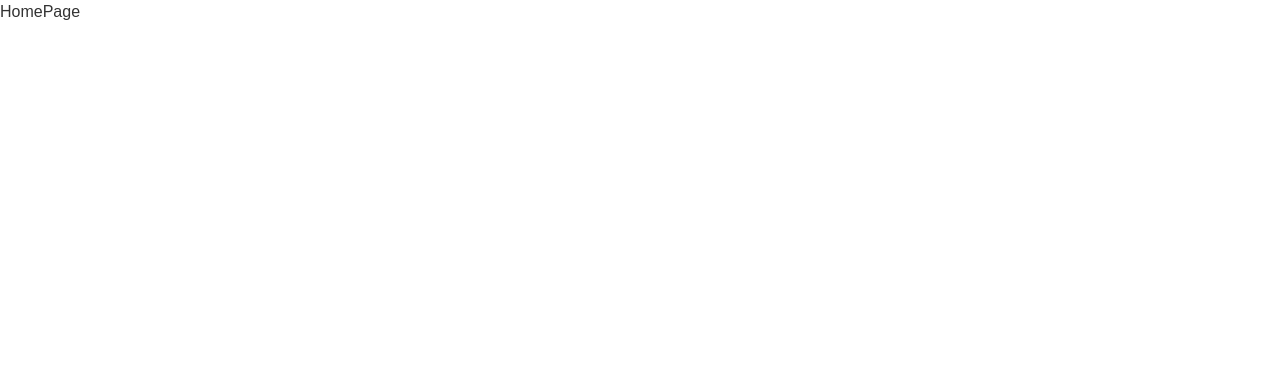
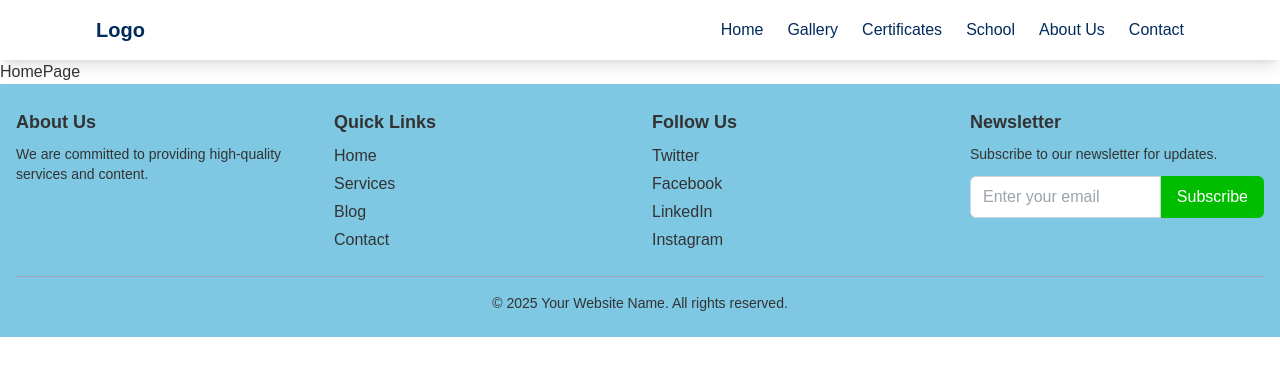
Before and after one commit to sonelAshutosh/drAmbedkarAbhibhavakSamiti, a Next.js app: page /client/home in a window 1280 px wide. Shown: the top 376 px of the page. Built offline with nearby package versions, Linux system fonts and the light colour scheme.

Commit message:
Added the Client navbar and footer components

```diff
--- a/src/app/admin/users/page.js
+++ b/src/app/admin/users/page.js
@@ -84,8 +84,8 @@ function UsersPage() {
 
   return (
     <div className="py-4 px-4 lg:px-24">
-      <div className="flex justify-between">
-        <div>Users</div>
+      <div className="flex justify-between py-2">
+        <div className="text-lg tracking-wider font-semibold">Users</div>
         <div>
           <Sheet>
             <SheetTrigger>
@@ -148,14 +148,14 @@ function UsersPage() {
       <div>
         <Table>
           <TableCaption>Create or Modify User access</TableCaption>
-          <TableHeader>
+          <TableHeader className="border-2">
             <TableRow>
               <TableHead>Name</TableHead>
               <TableHead>Email</TableHead>
               <TableHead>Actions</TableHead>
             </TableRow>
           </TableHeader>
-          <TableBody>
+          <TableBody className="border-2">
             {users?.map((user) => (
               <TableRow key={user.email}>
                 <TableCell className="font-medium">{user.name}</TableCell>
--- /dev/null
+++ b/src/app/client/Footer.js
@@ -0,0 +1,99 @@
+import React from 'react'
+import Link from 'next/link'
+import { Button } from '@/components/ui/button'
+
+const Footer = () => {
+  // Footer Links Data
+  const quickLinks = [
+    { name: 'Home', href: '/client/home' },
+    { name: 'Services', href: '/client/services' },
+    { name: 'Blog', href: '/client/blog' },
+    { name: 'Contact', href: '/client/contact' },
+  ]
+
+  const socialLinks = [
+    { name: 'Twitter', href: 'https://twitter.com' },
+    { name: 'Facebook', href: 'https://facebook.com' },
+    { name: 'LinkedIn', href: 'https://linkedin.com' },
+    { name: 'Instagram', href: 'https://instagram.com' },
+  ]
+
+  return (
+    <footer className="bg-secondary-base dark:bg-secondary-dark text-primary-dark dark:text-primary-base py-6">
+      <div className="container mx-auto px-4">
+        <div className="grid grid-cols-1 sm:grid-cols-2 md:grid-cols-4 gap-6">
+          {/* Column 1 */}
+          <div>
+            <h3 className="text-lg font-semibold">About Us</h3>
+            <p className="text-sm mt-2">
+              We are committed to providing high-quality services and content.
+            </p>
+          </div>
+
+          {/* Column 2 - Quick Links */}
+          <div>
+            <h3 className="text-lg font-semibold">Quick Links</h3>
+            <ul className="mt-2 space-y-1">
+              {quickLinks.map((link, index) => (
+                <li key={index}>
+                  <Link
+                    href={link.href}
+                    className="hover:text-secondary-dark dark:hover:text-accent-base"
+                  >
+                    {link.name}
+                  </Link>
+                </li>
+              ))}
+            </ul>
+          </div>
+
+          {/* Column 3 - Social Links */}
+          <div>
+            <h3 className="text-lg font-semibold">Follow Us</h3>
+            <ul className="mt-2 space-y-1">
+              {socialLinks.map((link, index) => (
+                <li key={index}>
+                  <Link
+                    href={link.href}
+                    target="_blank"
+                    rel="noopener noreferrer"
+                    className="
+                    hover:text-secondary-dark dark:hover:text-accent-base"
+                  >
+                    {link.name}
+                  </Link>
+                </li>
+              ))}
+            </ul>
+          </div>
+
+          {/* Column 4 - Newsletter */}
+          <div>
+            <h3 className="text-lg font-semibold">Newsletter</h3>
+            <p className="text-sm mt-2">
+              Subscribe to our newsletter for updates.
+            </p>
+            <form className="mt-3 flex">
+              <input
+                type="email"
+                placeholder="Enter your email"
+                className="w-full px-3 py-2 rounded-l-md border border-gray-300 focus:outline-none text-secondary-dark"
+              />
+              <button className="bg-accent-base hover:bg-accent-dark text-primary-base px-4 py-2 rounded-r-md hover:opacity-80">
+                Subscribe
+              </button>
+            </form>
+          </div>
+        </div>
+
+        {/* Footer Bottom */}
+        <div className="border-t border-gray-400 mt-6 pt-4 text-center text-sm">
+          &copy; {new Date().getFullYear()} Your Website Name. All rights
+          reserved.
+        </div>
+      </div>
+    </footer>
+  )
+}
+
+export default Footer
--- /dev/null
+++ b/src/app/client/Navbar.js
@@ -0,0 +1,73 @@
+'use client'
+
+import React, { useState } from 'react'
+import { Menu, X } from 'lucide-react'
+import Link from 'next/link'
+
+const navItems = [
+  { name: 'Home', path: '/client/home' },
+  { name: 'Gallery', path: '/client/gallery' },
+  { name: 'Certificates', path: '/client/certificates' },
+  { name: 'School', path: '/client/school' },
+  { name: 'About Us', path: '/client/about-us' },
+  { name: 'Contact', path: '/client/contact-us' },
+]
+
+const Navbar = () => {
+  const [isOpen, setIsOpen] = useState(false)
+
+  return (
+    <nav className="bg-primary-base dark:bg-secondary-dark text-secondary-dark dark:text-secondary-base sticky px-4 lg:px-20 shadow-lg">
+      <div className="container mx-auto flex justify-between items-center p-4">
+        <Link href={'/client/home'} className="text-xl font-bold">
+          {/* //TODO: ADD a logo here */}
+          Logo
+        </Link>
+
+        <div className="hidden md:flex space-x-6">
+          {navItems.map((item) => (
+            <Link
+              key={item.path}
+              href={item.path}
+              className="hover:text-accent-base transition"
+            >
+              {item.name}
+            </Link>
+          ))}
+        </div>
+
+        <button
+          className="md:hidden p-2 rounded-md focus:outline-none focus:ring-2 focus:ring-accent-base"
+          onClick={() => setIsOpen(!isOpen)}
+        >
+          {isOpen ? <X size={24} /> : <Menu size={24} />}
+        </button>
+      </div>
+
+      <div
+        className={`fixed inset-0 bg-primary-base dark:bg-primary-dark transition-transform transform ${
+          isOpen ? 'translate-x-0' : '-translate-x-full'
+        } ease-in-out duration-300 flex flex-col items-center justify-center space-y-6 md:hidden`}
+      >
+        <button
+          className="absolute top-4 right-4 p-2 rounded-md focus:outline-none focus:ring-2 focus:ring-accent-base"
+          onClick={() => setIsOpen(false)}
+        >
+          <X size={24} />
+        </button>
+        {navItems.map((item) => (
+          <Link
+            key={item.path}
+            href={item.path}
+            className="text-2xl hover:text-accent-base transition"
+            onClick={() => setIsOpen(false)}
+          >
+            {item.name}
+          </Link>
+        ))}
+      </div>
+    </nav>
+  )
+}
+
+export default Navbar
--- /dev/null
+++ b/src/app/client/layout.js
@@ -0,0 +1,15 @@
+import React from 'react'
+import Navbar from './Navbar'
+import Footer from './Footer'
+
+function AdminLayout({ children }) {
+  return (
+    <>
+      <Navbar />
+      <div className="w-full">{children}</div>
+      <Footer />
+    </>
+  )
+}
+
+export default AdminLayout
--- a/src/app/globals.css
+++ b/src/app/globals.css
@@ -11,3 +11,14 @@ body {
     --radius: 0.5rem;
   }
 }
+
+/* Hide scrollbar in Chrome, Safari and Opera */
+html::-webkit-scrollbar {
+  display: none;
+}
+
+/* Hide scrollbar in IE, Firefox and Edge */
+html {
+  -ms-overflow-style: none; /* IE and Edge */
+  scrollbar-width: none; /* Firefox */
+}
--- a/tailwind.config.mjs
+++ b/tailwind.config.mjs
@@ -18,7 +18,7 @@ const tailwindConfig = {
           dark: '#002b5b',
         },
         accent: {
-          base: '#008000',
+          base: '#00bd00',
           dark: '#005c00',
         },
       },
```
